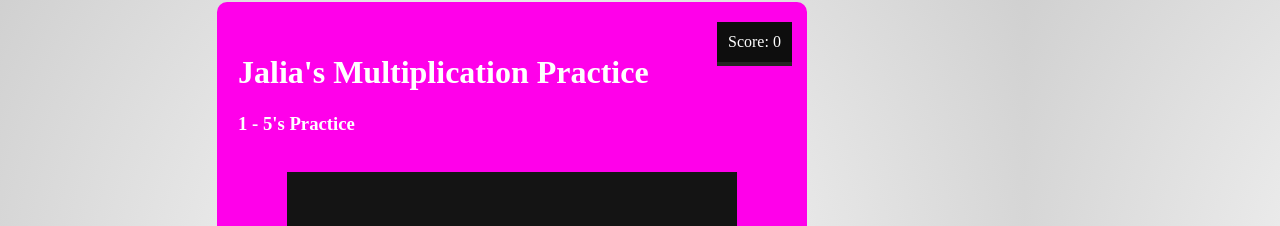
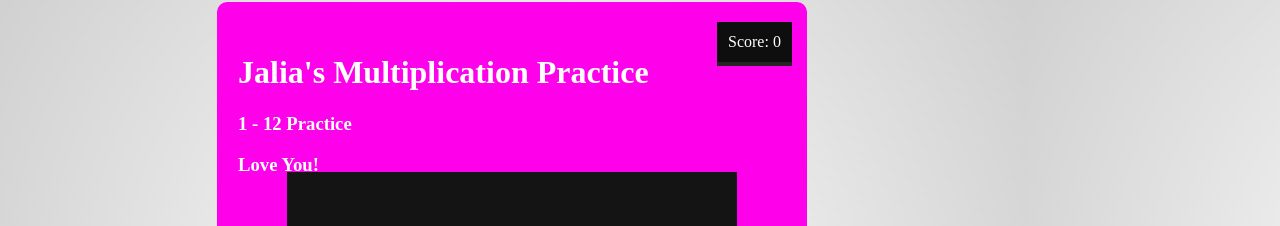
Before and after one commit to SockMonkeyy/multiply, a plain HTML site: page index.html in a window 1280 px wide. Shown: the part 98-324 px from the top of the page. Drawn offline with Linux system fonts and the light colour scheme.

Commit message:
Update index.html

```diff
--- a/index.html
+++ b/index.html
@@ -15,7 +15,8 @@
             </div>
             <div id="Jalia">
                 <h1>Jalia's Multiplication Practice</h1>
-                <h3>1 - 5's Practice</h3>
+                <h3>1 - 12 Practice</h3>
+                <h3>Love You!</h3>
             </div>
             <div id="correct">
                 Correct
```
